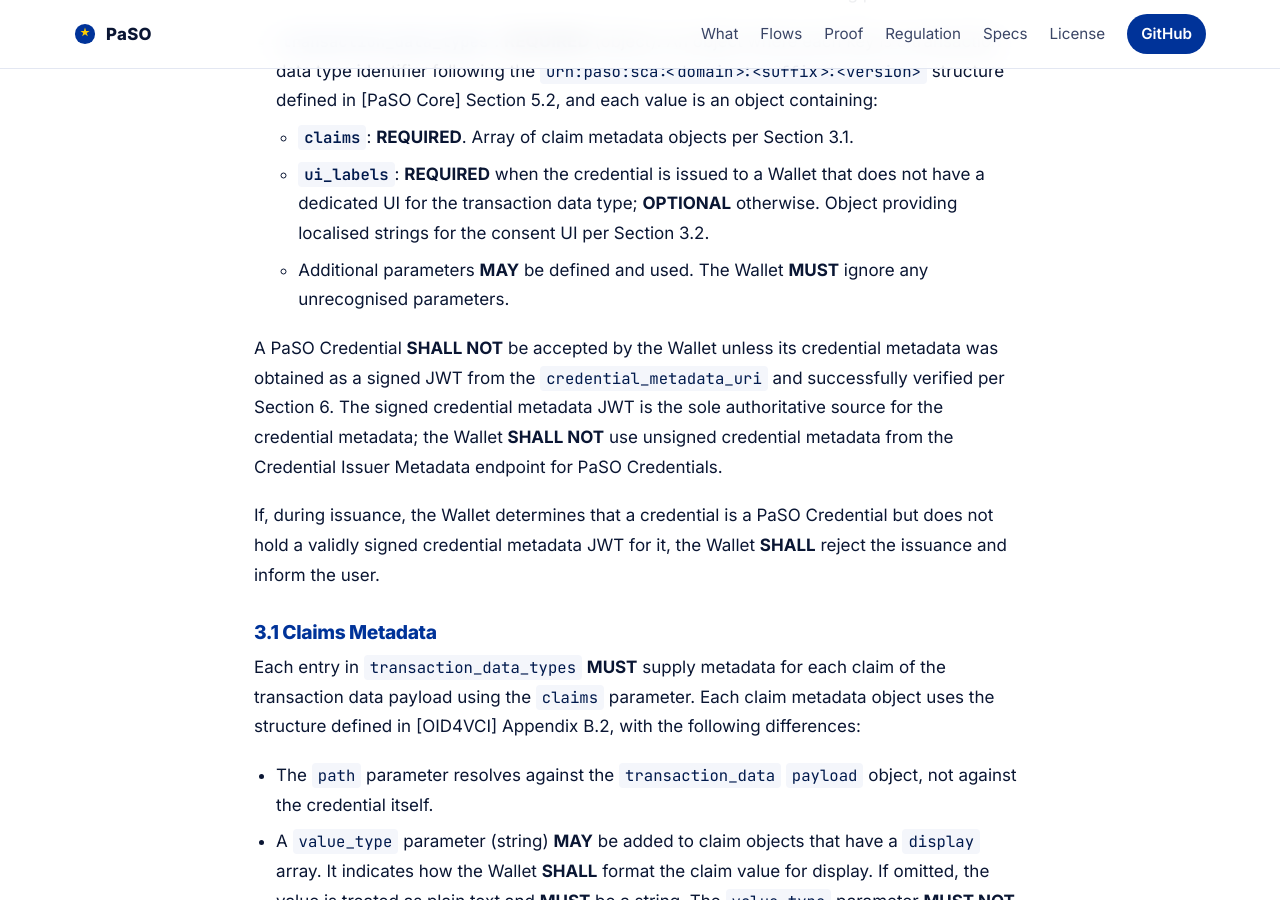
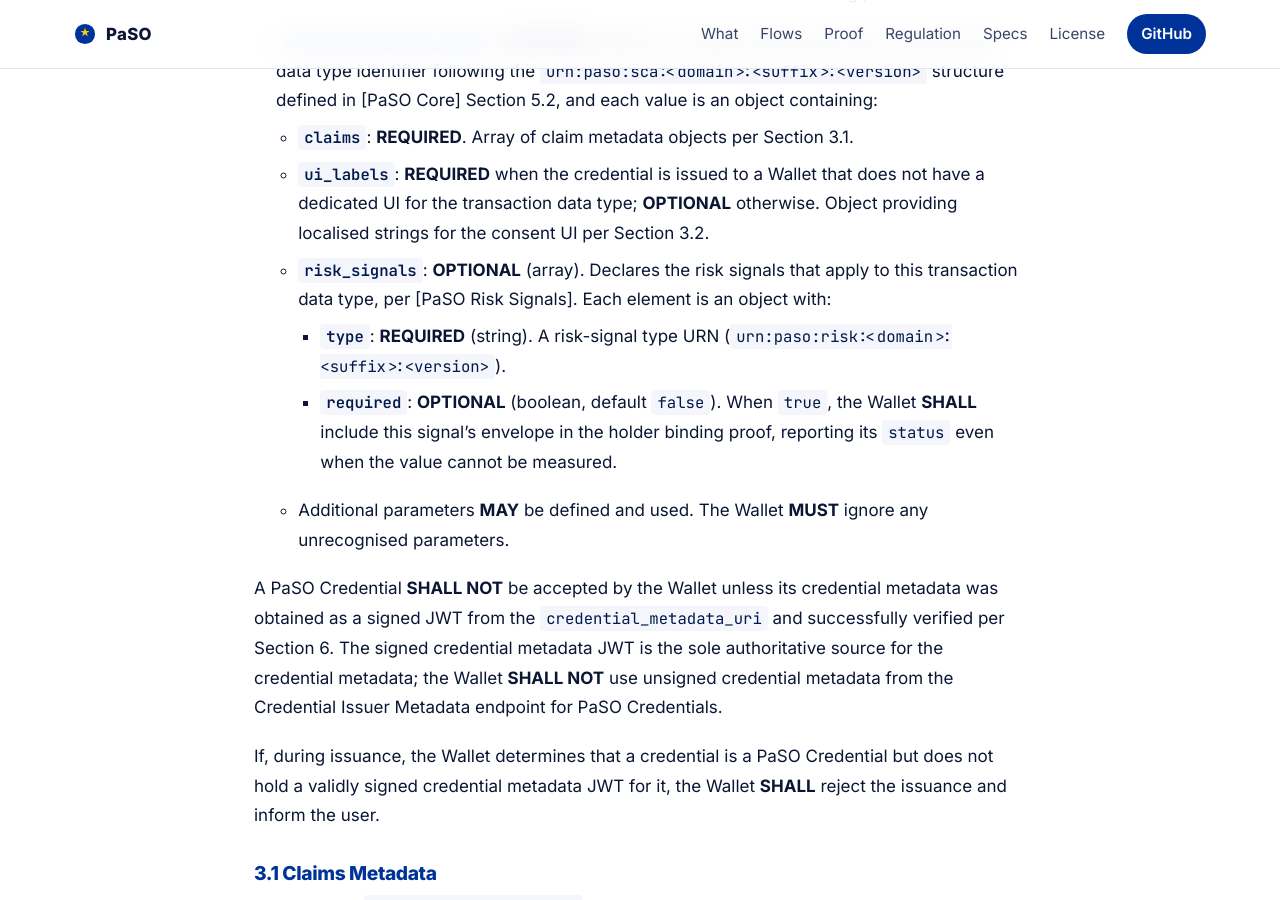
Before and after one commit to APTITUDE-Consortium/payments-and-sca-for-openid, a Jekyll site: the page built from docs/specs/proof/paso-proof-metadata.md, in a window 1280 px wide and 900 px high, scrolled down 1974 px. Built offline with Jekyll 4.4.1, drawn with Linux system fonts in a browser that asks for light colours; some of the changed text lies outside the part shown.

Commit message:
docs(specs): declare risk_signals in transaction_data_types metadata

```diff
--- a/docs/specs/proof/paso-proof-metadata.md
+++ b/docs/specs/proof/paso-proof-metadata.md
@@ -43,6 +43,9 @@ The credential metadata for a PaSO Credential **SHALL** include the following pa
 - **`transaction_data_types`**: **REQUIRED** (object). An object where each key is a transaction data type identifier following the `urn:paso:sca:<domain>:<suffix>:<version>` structure defined in [PaSO Core] Section 5.2, and each value is an object containing:
   - **`claims`**: **REQUIRED**. Array of claim metadata objects per Section 3.1.
   - **`ui_labels`**: **REQUIRED** when the credential is issued to a Wallet that does not have a dedicated UI for the transaction data type; **OPTIONAL** otherwise. Object providing localised strings for the consent UI per Section 3.2.
+  - **`risk_signals`**: **OPTIONAL** (array). Declares the risk signals that apply to this transaction data type, per [PaSO Risk Signals]. Each element is an object with:
+    - **`type`**: **REQUIRED** (string). A risk-signal type URN (`urn:paso:risk:<domain>:<suffix>:<version>`).
+    - **`required`**: **OPTIONAL** (boolean, default `false`). When `true`, the Wallet **SHALL** include this signal's envelope in the holder binding proof, reporting its `status` even when the value cannot be measured.
   - Additional parameters **MAY** be defined and used. The Wallet **MUST** ignore any unrecognised parameters.
 
 A PaSO Credential **SHALL NOT** be accepted by the Wallet unless its credential metadata was obtained as a signed JWT from the `credential_metadata_uri` and successfully verified per Section 6. The signed credential metadata JWT is the sole authoritative source for the credential metadata; the Wallet **SHALL NOT** use unsigned credential metadata from the Credential Issuer Metadata endpoint for PaSO Credentials.
@@ -134,6 +137,7 @@ Credential metadata retrieval **SHALL NOT** be linkable to credential usage. The
 | Reference   | Description                                                                                                                |
 |-------------|----------------------------------------------------------------------------------------------------------------------------|
 | [PaSO Core] | [PaSO Core](../paso-core.md)                                                                                               |
+| [PaSO Risk Signals]   | [PaSO Proof: Risk Signals Module](paso-proof-risk-signals.md)                                                              |
 | [OID4VP]    | [OpenID for Verifiable Presentations 1.0](https://openid.net/specs/openid-4-verifiable-presentations-1_0.html)             |
 | [OID4VCI]   | [OpenID for Verifiable Credential Issuance 1.0](https://openid.net/specs/openid-4-verifiable-credential-issuance-1_0.html) |
 | [RFC2119]   | [RFC 2119 — Key words for use in RFCs](https://www.rfc-editor.org/rfc/rfc2119.html)                                        |
```
